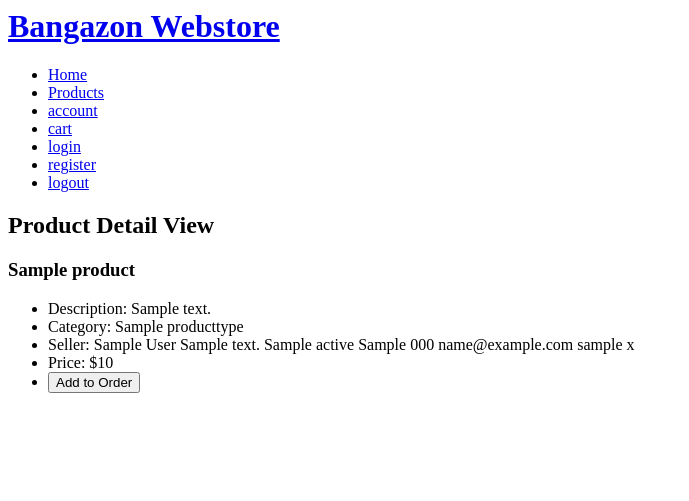
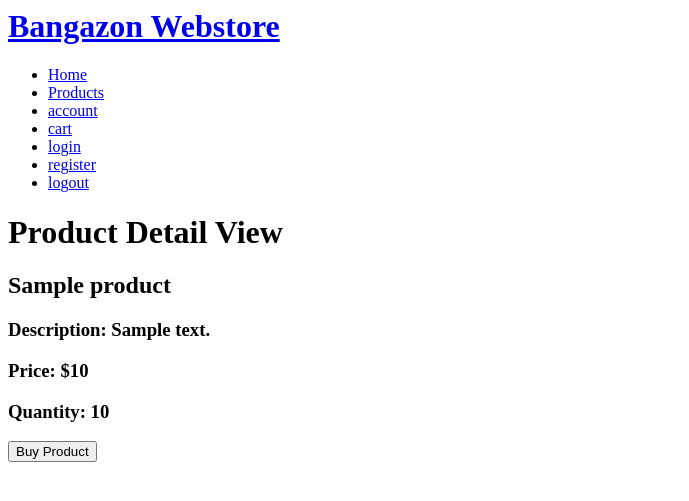
Before and after one commit to TemporaryOysters/bangazon_website, a Django app: page /webstore/productdetail/1/ in a window 1280 px wide. Shown: the top 501 px of the page, without its empty margins (0-689 px from the left). Run offline with Django 3.2, Linux system fonts and the light colour scheme; tables that the repository leaves empty hold one stand-in row (values such as "Sample post"); parts of the project's set-up code (start-up, migrations or seed data) failed here and were passed over.

Commit message:
Able to view product detail from products page

```diff
--- a/bangazon_website/bangazon_webstore/templates/bangazon_webstore/home.html
+++ b/bangazon_website/bangazon_webstore/templates/bangazon_webstore/home.html
@@ -9,7 +9,7 @@
         {% for p in pro %}
         {% if p.product_type.pk == pt.pk %}
           <div>
-            <a href="{% url 'bangazon_webstore:productdetail' %}"><h4>{{ p.name }}</h4></a>
+            <a href="{% url 'bangazon_webstore:productdetail' p.id %}"><h4>{{ p.name }}</h4></a>
             <p>${{ p.price }}</p>
           </div>
     </div>
--- /dev/null
+++ b/bangazon_website/bangazon_webstore/templates/bangazon_webstore/product_detail.html
@@ -0,0 +1,18 @@
+{% extends 'bangazon_webstore/base.html' %}
+
+{% block content %}
+
+    <h1>Product Detail View</h1>
+    <h2>{{product.name}}</h2>
+    <div>
+        <h3>Description: {{product.description}}</h3>
+        <h3>Price: ${{product.price}}</h3>
+        <h3>Quantity: {{product.quantity}}</h3>
+        <form action="/webstore/products/" method="POST">
+        {% csrf_token %}
+            <button>Buy Product</button>
+        </form>
+        </div>
+    </div>
+
+{% endblock %}
--- a/bangazon_website/bangazon_webstore/templates/bangazon_webstore/product_detail_view.html
+++ /dev/null
@@ -1,22 +0,0 @@
-{% extends 'bangazon_webstore/base.html' %}
-
-{% block content %}
-{% csrf_token %}
-
-<h2>Product Detail View</h2>
-{% for p in product %}
-<h3>{{p.name}}</h3>
-<ul>
-    <li>Description: {{p.description}}</li>
-    <li>Category: {{p.product_type}}</li>
-    <li>Seller: {{p.seller}}</li>
-    <li>Price: ${{p.price}}</li>
-     <li><form action="/add_product_to_order/{{product.id}}/" method="POST">
-        <button>Add to Order</button>
-    </form>
-    </li>
-</ul>
-{% endfor %}
-
-
-{% endblock %}
--- a/bangazon_website/bangazon_webstore/templates/bangazon_webstore/products.html
+++ b/bangazon_website/bangazon_webstore/templates/bangazon_webstore/products.html
@@ -7,7 +7,7 @@
       <a href="{% url 'bangazon_webstore:productcategory' %}"><h3>{{ prod.type_label_name }}({{ prod.count }})</h3></a>
         {% for p in prod.p_list %}
           <div>
-            <a href="{% url 'bangazon_webstore:productdetail' %}"><h4>{{ p.name }}</h4></a>
+            <a href="{% url 'bangazon_webstore:productdetail' p.id %}"><h4>{{ p.name }}</h4></a>
             <p>${{ p.price }}</p>
           </div>
     </div>
--- a/bangazon_website/bangazon_webstore/urls.py
+++ b/bangazon_website/bangazon_webstore/urls.py
@@ -27,7 +27,8 @@ urlpatterns += [  url(r'^home/', home_view.get_products_and_types, name='home'),
 
 urlpatterns += [
     url(r'^products/', product_view.get_products_types_and_count, name='products'),
-    url(r'^productdetail/', product_detail_view.get_product_detail, name='productdetail'),
+    url(r'^productdetail/(?P<pk>\d+)/', product_detail_view.ProductDetailView.as_view(), name='productdetail'),
+    # url(r'^add_product_to_order/(?P<pk>\d+)/', product_detail_view.add_product_to_order, name='add_product_to_order'),
     url(r'^productcategory/', product_category_view.get_category_info, name='productcategory'),
     url(r'^producttype/', product_detail_view.get_product_detail, name='producttype'),
     url(r'^addproduct/', create_a_product, name='addproduct'),
--- a/bangazon_website/bangazon_webstore/views/product_detail_view.py
+++ b/bangazon_website/bangazon_webstore/views/product_detail_view.py
@@ -6,18 +6,18 @@ from bangazon_webstore.models import ProductType, Product
 from django.http import HttpResponse, HttpResponseRedirect
 from django.shortcuts import render, get_object_or_404
 from django.views.generic.base import TemplateView
+from django.views.generic.detail import DetailView
 from django.contrib.auth.mixins import LoginRequiredMixin
 from django.contrib.auth import logout, login, authenticate
 from bangazon_webstore import models
 
 
-class ProductDetailView(TemplateView):
-    template_name = "bangazon_webstore/product_detail.html"
-    model = models.Product
+class ProductDetailView(DetailView):
+    model = Product
 
 def get_product_detail(request):
-    product_detail_view = Product.objects.all()
-    return render(request, 'bangazon_webstore/product_detail_view.html', {'product': product_detail_view})
+    product_detail_view = Product.objects.filter(id=id)
+    return render(request, 'bangazon_webstore/product_detail.html', {'product': product_detail_view})
 
 # def add_product_to_order(request, pk):
 #     product = models.Product.objects.get(id = pk)
@@ -31,6 +31,7 @@ def get_product_detail(request):
 #         new_order = models.Order.objects.create(active = 1, customer = customer, payment_type = None)
 #         new_order.save()
 
-#     new_order.products.add(product)
+#     orderitem = models.OrderItems(product=product, order=new_order)
+#     orderitem.save()
 
-#     return HttpResponseRedirect(redirect_to='/products')
+#     return redirect('products')
```
Also changed, not shown: bangazon_website/bangazon_webstore/models/order_items.py (added, +7 -0 lines).
